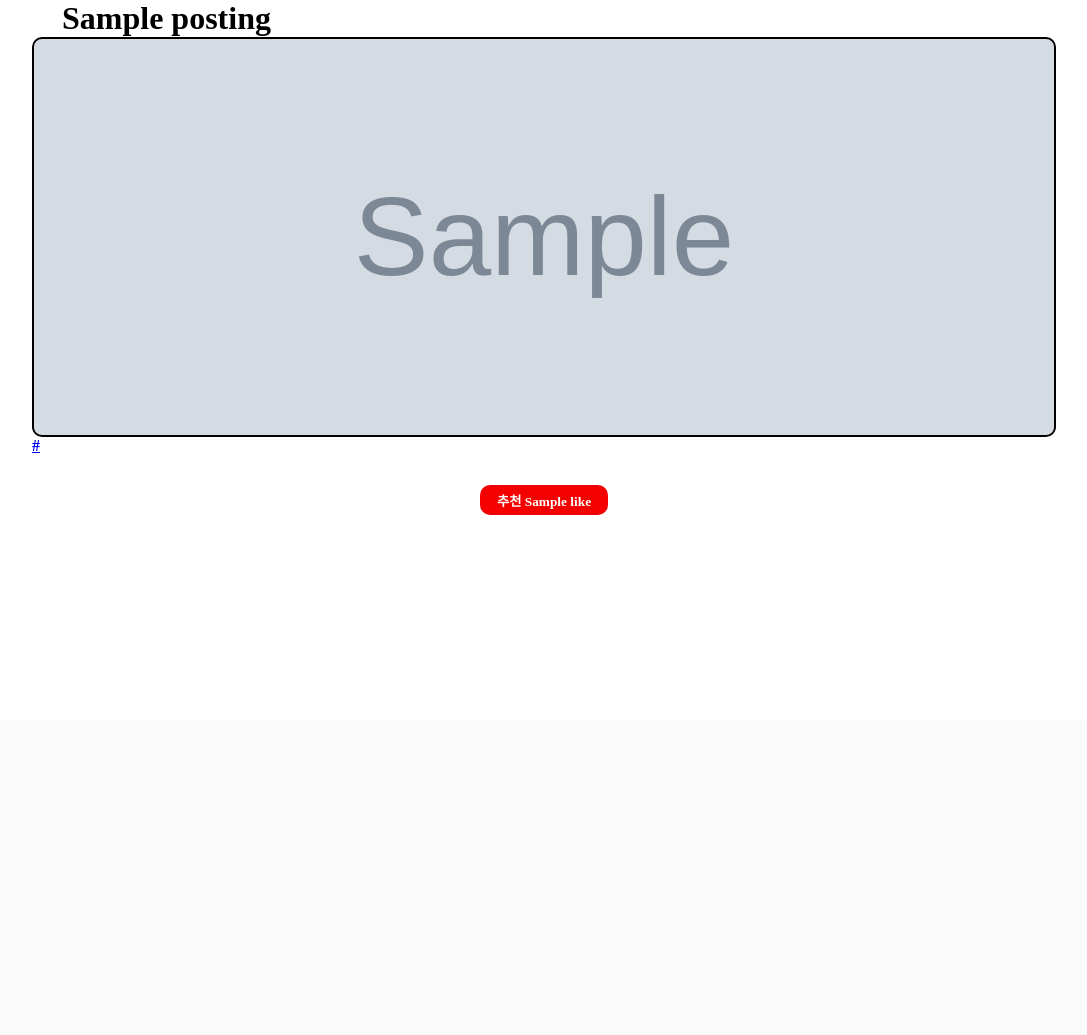
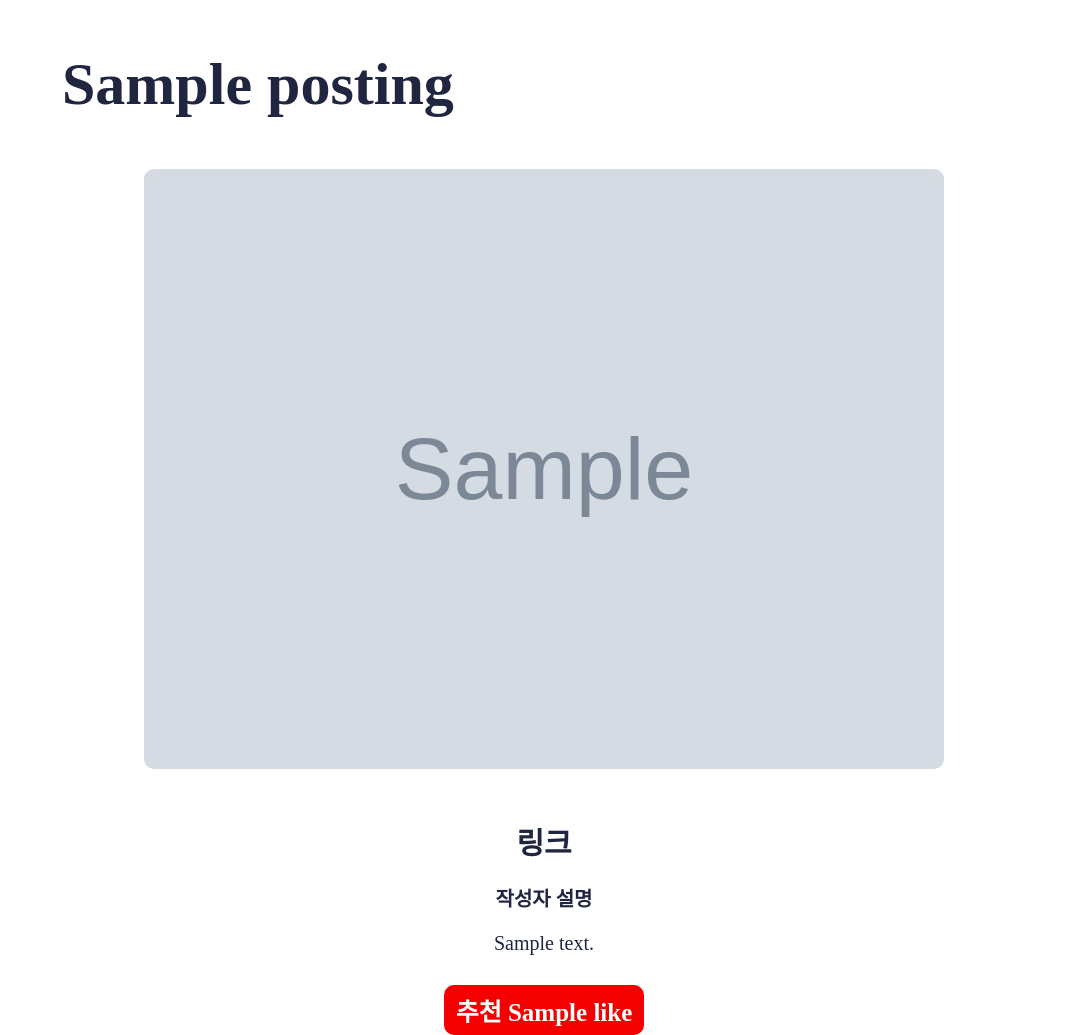
Before and after one commit to SeonghyeonMoon/deungdae99, a Flask app: page /post_view/1 in a window 1280 px wide. Shown: the part 80-1115 px from the top of the page, without its empty margins (96-1183 px from the left). Before the commit the page ends 595 px from the top, so only its background shows below. Run offline with Flask 2, Linux system fonts and the light colour scheme; grey boxes marked "Sample" are stand-in pictures; a database or web service that is not in the repository returns one stand-in record (values such as "Sample title"); some libraries are stand-ins or nearby versions; some web fonts are replaced.

Commit message:
detail ui 수정

```diff
--- a/templates/detail.html
+++ b/templates/detail.html
@@ -1,5 +1,5 @@
 <!DOCTYPE html>
-<html lang="kr">
+<html lang="ko">
   <head>
     <meta charset="UTF-8" />
     <title>상세페이지</title>
@@ -74,8 +74,10 @@
       /*제목 감싸는 부분*/
       .title {
         width: 80%;
-        margin: auto;
+        margin: 50px auto;
         padding-left: 30px;
+        font-size: 30px;
+        color: #202540;
       }
       /*제목*/
       h1 {
@@ -83,8 +85,8 @@
       }
       /*썸네일 들어갈 부분*/
       .img {
-        width: 80%;
-        height: 50vh;
+        width: 800px;
+        height: 600px;
         background-color: lightcoral;
         background-repeat:no-repeat;
         background-position: center;
@@ -92,53 +94,34 @@
         margin: auto;
         border-radius: 10px;
         background-image: url("{{post['Content']['img']}}");
-        border: 2px solid black;
       }
       /*포스팅 링크*/
       .post-link {
-        margin: auto;
-        width: 80%;
-        text-align: left;
+        margin-top: 50px;
+      }
+      .post-link a {
+        margin-top: 50px;
+        text-decoration: none;
+        color: #202540;
+        font-size: 30px;
       }
       /*좋아요 버튼*/
       .like {
         margin-top: 30px;
-        width: 10%;
-        height: 30px;
+        width: 200px;
+        height: 50px;
         background-color: #f50000;
         color: white;
         border-radius: 10px;
         border-width: 0px;
         font-weight: bold;
         cursor: pointer;
+        font-size: 25px;
       }
-      /*댓글 입력 칸*/
-      .comment {
+      .post-comment {
         margin-top: 20px;
-        width: 80%;
-        height: 80px;
-        padding: 5px;
-        overflow: hidden;
-        resize: none;
-        line-height: 15px;
-        border-radius: 10px;
-      }
-      /*댓글 작성 버튼*/
-      .comment_input {
-        margin: auto;
-        width: 15%;
-        height: 30px;
-        background-color: #202540;
-        color: white;
-        border-radius: 10px;
-        border-width: 0px;
-        font-weight: bold;
-      }
-      /*작성한 댓글들 보여줄 곳*/
-      .table {
-        width: 80%;
-        margin: 50px auto;
-        text-align: center;
+        color: #202540;
+        font-size: 20px;
       }
       .hidden {
         display: none;
@@ -194,8 +177,13 @@
         <div class="img"></div>
         <!--        포스팅 링크 들어갈 곳 -->
         <div class="post-link">
-          <h4><a href={{post['Content']['url']}} target="_blank">{{post['Content']['url']}}</a></h4>
+          <h4><a href={{post['Content']['url']}} target="_blank">링크</a></h4>
         </div>
+        <h4 class="post-comment ">작성자 설명</h4>
+        <p class="post-comment">
+          {{post['Content']['comment']}}
+        </p>
+
         <!--        좋아요 버튼-->
         <p>
           <button onclick="like({{post['ID']}})" class="like">추천 {{post['like']}}</button>
```
